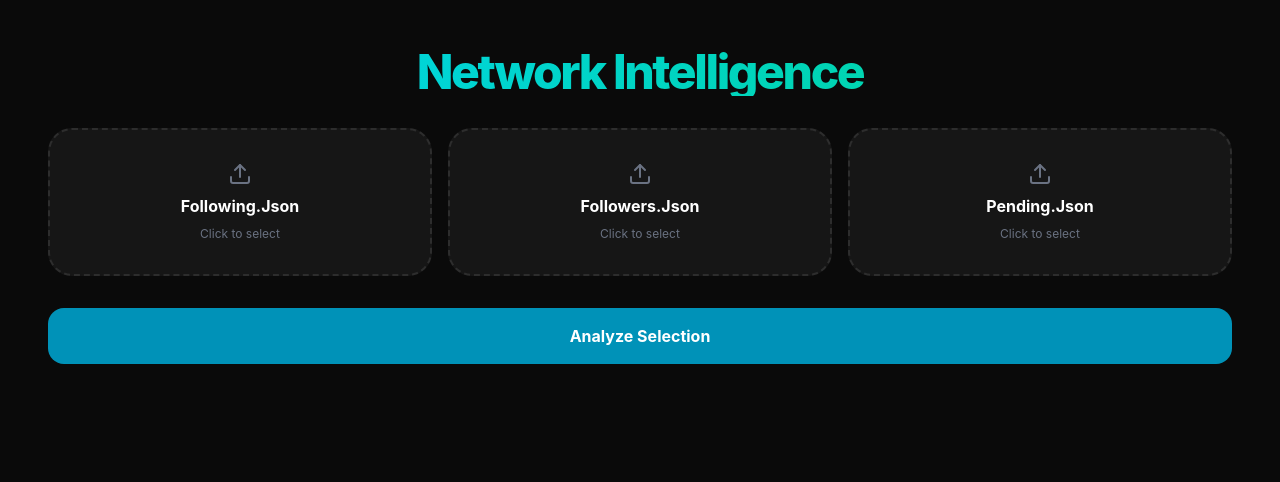
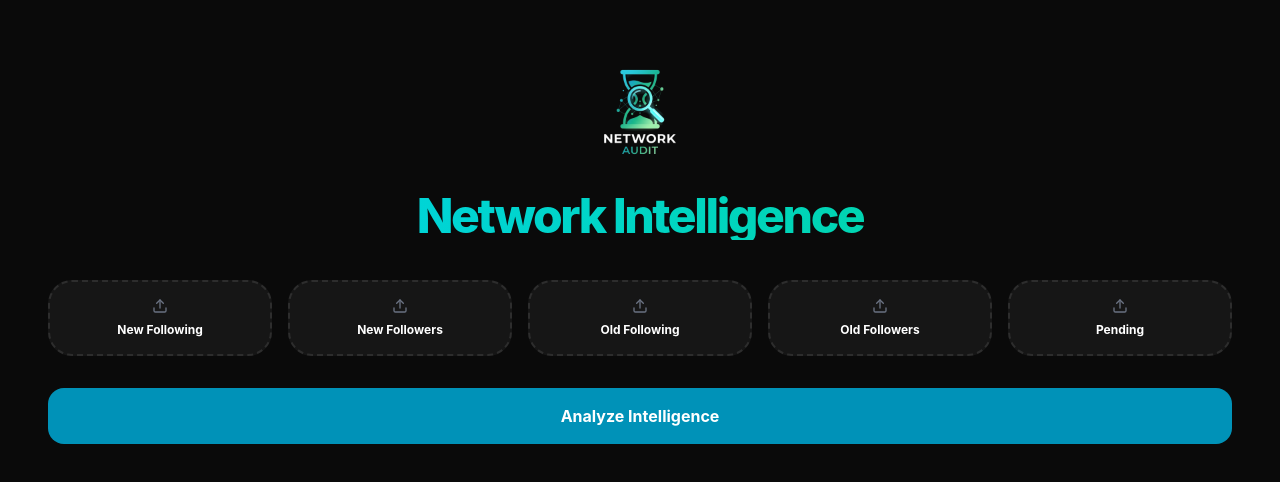
Before and after one commit to Escgot/network-audit, a React (Vite) app: page / in a window 1280 px wide. Shown: the top 482 px of the page. Built offline with nearby package versions, Linux system fonts and the light colour scheme.

Commit message:
add a disconnected users

```diff
--- a/src/App.jsx
+++ b/src/App.jsx
@@ -1,78 +1,56 @@
 import { useState } from 'react';
 import { motion, AnimatePresence } from 'framer-motion';
-import { Upload, Search, Check, Copy, Clock, ArrowUpDown } from 'lucide-react';
+import { Upload, Search, Check, Copy, Clock, ArrowUpDown, History, Users } from 'lucide-react';
 import { PieChart, Pie, Cell, ResponsiveContainer, Tooltip, Legend } from 'recharts';
+import AppLogo from './assets/logo.png';
 
 export default function App() {
-  const [files, setFiles] = useState({ following: null, followers: null, pending: null });
+  const [files, setFiles] = useState({
+    currFollowing: null, currFollowers: null,
+    oldFollowing: null, oldFollowers: null,
+    pending: null
+  });
+
   const [results, setResults] = useState(null);
   const [searchTerm, setSearchTerm] = useState('');
   const [userLinks, setUserLinks] = useState({});
   const [isProcessing, setIsProcessing] = useState(false);
   const [toast, setToast] = useState(null);
 
-  // Sorting state for each card
   const [sortConfig, setSortConfig] = useState({
-    notFollowingBack: 'asc',
-    fans: 'asc',
-    mutuals: 'asc',
-    pending: 'oldest' // Default for pending is oldest first
+    notFollowingBack: { type: 'alpha', dir: 'asc' },
+    stillConnected: { type: 'alpha', dir: 'asc' },
+    disconnected: { type: 'alpha', dir: 'asc' },
+    pending: { type: 'time', dir: 'asc' }
   });
 
   const triggerToast = (msg) => { setToast(msg); setTimeout(() => setToast(null), 3000); };
 
-  const toggleSort = (key) => {
+  const cycleSort = (key) => {
     setSortConfig(prev => ({
       ...prev,
-      [key]: key === 'pending'
-        ? (prev[key] === 'oldest' ? 'newest' : 'oldest')
-        : (prev[key] === 'asc' ? 'desc' : 'asc')
+      [key]: { type: prev[key].type, dir: prev[key].dir === 'asc' ? 'desc' : 'asc' }
     }));
   };
 
-  // Sorting helper
   const getSortedData = (data, key) => {
-    const order = sortConfig[key];
-    if (key === 'pending') {
-      return [...data].sort((a, b) => order === 'oldest' ? a.daysAgo - b.daysAgo : b.daysAgo - a.daysAgo);
-    }
-    return [...data].sort((a, b) => order === 'asc' ? a.localeCompare(b) : b.localeCompare(a));
+    const { type, dir } = sortConfig[key];
+    return [...data].sort((a, b) => {
+      if (type === 'time') return dir === 'asc' ? a.daysAgo - b.daysAgo : b.daysAgo - a.daysAgo;
+      const nameA = a.username || a; const nameB = b.username || b;
+      return dir === 'asc' ? nameA.localeCompare(nameB) : nameB.localeCompare(nameA);
+    });
   };
 
   const processFile = (data, type) => {
-    const tempLinks = { ...userLinks };
     let users = [];
-    if (type === 'following') {
-      const list = data.relationships_following || [];
-      users = list.map(item => {
-        const username = item.title?.toLowerCase();
-        if (username) tempLinks[username] = item.string_list_data?.[0]?.href || '#';
-        return username;
-      });
-    } else if (type === 'followers') {
-      const list = Array.isArray(data) ? data : [];
-      users = list.map(item => {
-        const username = item.string_list_data?.[0]?.value?.toLowerCase();
-        if (username) tempLinks[username] = item.string_list_data?.[0]?.href || '#';
-        return username;
-      });
-    }
-    setUserLinks(prev => ({ ...prev, ...tempLinks }));
+    const list = type.includes('following') ? (data.relationships_following || []) : (Array.isArray(data) ? data : []);
+    users = list.map(item => (item.title || item.string_list_data?.[0]?.value)?.toLowerCase());
     return [...new Set(users.filter(u => u))];
   };
 
-  const processPending = (data) => {
-    return data.map(item => {
-      const username = item.label_values?.find(l => l.label === 'Username')?.value?.toLowerCase();
-      const daysAgo = Math.floor((Date.now() / 1000 - item.timestamp) / 86400);
-      return { username, daysAgo };
-    }).filter(u => u.username);
-  };
-
   const handleProcess = async () => {
-    if (!files.following && !files.followers && !files.pending) return triggerToast('Please upload at least one file.');
     setIsProcessing(true);
-
     const readJson = (file) => new Promise((resolve) => {
       const reader = new FileReader();
       reader.onload = (e) => resolve(JSON.parse(e.target.result));
@@ -81,118 +59,105 @@ export default function App() {
 
     try {
       const newResults = {};
-      if (files.following && files.followers) {
-        const followingData = await readJson(files.following);
-        const followersData = await readJson(files.followers);
-        const followingList = processFile(followingData, 'following');
-        const followersList = processFile(followersData, 'followers');
-        const followingSet = new Set(followingList);
-        const followersSet = new Set(followersList);
 
-        newResults.notFollowingBack = followingList.filter(u => !followersSet.has(u));
-        newResults.fans = followersList.filter(u => !followingSet.has(u));
-        newResults.mutuals = followingList.filter(u => followersSet.has(u));
+      // 1. Process Current Lists
+      const currFollowing = files.currFollowing ? processFile(await readJson(files.currFollowing), 'following') : [];
+      const currFollowers = files.currFollowers ? processFile(await readJson(files.currFollowers), 'followers') : [];
+      const currentCombined = new Set([...currFollowing, ...currFollowers]);
+
+      // 2. Process Old Lists
+      const oldFollowing = files.oldFollowing ? processFile(await readJson(files.oldFollowing), 'following') : [];
+      const oldFollowers = files.oldFollowers ? processFile(await readJson(files.oldFollowers), 'followers') : [];
+      const oldCombined = new Set([...oldFollowing, ...oldFollowers]);
+
+      // 3. Comparisons
+      if (files.currFollowing && files.currFollowers) {
+        newResults.notFollowingBack = currFollowing.filter(u => !currFollowers.includes(u));
       }
+
+      if (files.oldFollowing || files.oldFollowers) {
+        newResults.stillConnected = [...oldCombined].filter(u => currentCombined.has(u));
+        newResults.disconnected = [...oldCombined].filter(u => !currentCombined.has(u));
+      }
+
       if (files.pending) {
         const pendingData = await readJson(files.pending);
-        newResults.pending = processPending(pendingData);
+        newResults.pending = pendingData.map(item => ({
+          username: item.label_values?.find(l => l.label === 'Username')?.value?.toLowerCase(),
+          daysAgo: Math.floor((Date.now() / 1000 - item.timestamp) / 86400)
+        })).filter(u => u.username);
       }
+
       setResults(newResults);
-      triggerToast('Analysis complete!');
+      triggerToast('Comparison complete!');
     } catch (e) { console.error(e); triggerToast('Error parsing JSON.'); }
     finally { setIsProcessing(false); }
   };
 
-  const chartData = results ? [
-    { name: 'Not Following Back', value: (results.notFollowingBack || []).length, color: '#f43f5e' },
-    { name: 'Fans', value: (results.fans || []).length, color: '#06b6d4' },
-    { name: 'Mutuals', value: (results.mutuals || []).length, color: '#10b981' },
-  ].filter(c => c.value > 0) : [];
-
   return (
     <div className="min-h-screen bg-[#0A0A0A] text-white p-6 md:p-12 font-sans">
-      <AnimatePresence>
-        {toast && <motion.div initial={{ opacity: 0 }} animate={{ opacity: 1 }} exit={{ opacity: 0 }} className="fixed top-5 right-5 bg-cyan-600 px-6 py-3 rounded-2xl z-50 flex items-center gap-2"><Check size={18} />{toast}</motion.div>}
-      </AnimatePresence>
+      <div className="text-center space-y-4 mb-10">
+        <img src={AppLogo} alt="Network Audit Logo" className="mx-auto w-32 h-32" />
+        <h1 className="text-5xl font-extrabold tracking-tighter bg-gradient-to-r from-cyan-400 to-emerald-400 bg-clip-text text-transparent">Network Intelligence</h1>
+      </div>
 
-      <div className="max-w-7xl mx-auto space-y-8">
-        <h1 className="text-center text-5xl font-extrabold tracking-tighter bg-gradient-to-r from-cyan-400 to-emerald-400 bg-clip-text text-transparent">Network Intelligence</h1>
-
-        <div className="grid md:grid-cols-3 gap-4">
-          {['following', 'followers', 'pending'].map((type) => (
-            <label key={type} className={`border-2 border-dashed rounded-3xl p-8 bg-white/5 transition-all cursor-pointer text-center ${files[type] ? 'border-emerald-500/50' : 'border-white/10 hover:border-cyan-500'}`}>
-              <input type="file" className="hidden" onChange={(e) => setFiles(prev => ({ ...prev, [type]: e.target.files[0] }))} />
+      <div className="grid md:grid-cols-5 gap-4 max-w-7xl mx-auto">
+        {[
+          { key: 'currFollowing', label: 'New Following' },
+          { key: 'currFollowers', label: 'New Followers' },
+          { key: 'oldFollowing', label: 'Old Following' },
+          { key: 'oldFollowers', label: 'Old Followers' },
+          { key: 'pending', label: 'Pending' }
+        ].map((item) => (
+          <label key={item.key} className={`border-2 border-dashed rounded-3xl p-4 bg-white/5 transition-all cursor-pointer text-center ${files[item.key] ? 'border-emerald-500/50' : 'border-white/10 hover:border-cyan-500'}`}>
+            <input type="file" className="hidden" onChange={(e) => setFiles(prev => ({ ...prev, [item.key]: e.target.files[0] }))} />
             <div className="flex flex-col items-center gap-2">
-                {files[type] ? <Check className="text-emerald-500" /> : <Upload className="text-gray-500" />}
-                <p className="font-bold capitalize">{type}.json</p>
-                <p className="text-xs text-gray-500 truncate max-w-[150px]">{files[type]?.name || 'Click to select'}</p>
+              {files[item.key] ? <Check size={16} className="text-emerald-500" /> : <Upload size={16} className="text-gray-500" />}
+              <p className="font-bold text-xs capitalize">{item.label}</p>
             </div>
           </label>
         ))}
       </div>
 
-        <button onClick={handleProcess} className="w-full py-4 rounded-2xl bg-cyan-600 font-bold hover:bg-cyan-500 transition-all active:scale-[0.99]">Analyze Selection</button>
+      <button onClick={handleProcess} className="max-w-7xl mx-auto w-full mt-8 py-4 rounded-2xl bg-cyan-600 font-bold hover:bg-cyan-500 transition-all">Analyze Intelligence</button>
 
       {results && (
-          <div className="space-y-8">
-            {chartData.length > 0 && (
-              <div className="bg-white/5 p-6 rounded-3xl border border-white/10 h-64 flex items-center justify-center">
-                <ResponsiveContainer width="100%" height="100%">
-                  <PieChart>
-                    <Pie data={chartData} innerRadius={60} outerRadius={80} paddingAngle={5} dataKey="value">
-                      {chartData.map((entry, index) => <Cell key={index} fill={entry.color} />)}
-                    </Pie>
-                    <Tooltip contentStyle={{ backgroundColor: '#000', borderRadius: '12px', border: 'none' }} />
-                    <Legend />
-                  </PieChart>
-                </ResponsiveContainer>
-              </div>
-            )}
-
-            <input type="text" placeholder="Search usernames..." onChange={(e) => setSearchTerm(e.target.value)} className="w-full bg-white/5 border border-white/10 rounded-2xl px-6 py-4 outline-none focus:border-cyan-500" />
-
-            <div className="grid md:grid-cols-4 gap-6">
-              {results.notFollowingBack && <StandardCard title="Not Following Back" id="notFollowingBack" data={getSortedData(results.notFollowingBack.filter(u => u.includes(searchTerm)), 'notFollowingBack')} links={userLinks} color="rose" onSort={() => toggleSort('notFollowingBack')} />}
-              {results.fans && <StandardCard title="Fans" id="fans" data={getSortedData(results.fans.filter(u => u.includes(searchTerm)), 'fans')} links={userLinks} color="cyan" onSort={() => toggleSort('fans')} />}
-              {results.mutuals && <StandardCard title="Mutuals" id="mutuals" data={getSortedData(results.mutuals.filter(u => u.includes(searchTerm)), 'mutuals')} links={userLinks} color="emerald" onSort={() => toggleSort('mutuals')} />}
-              {results.pending && <StandardCard title="Pending" id="pending" data={getSortedData(results.pending.filter(p => p.username.includes(searchTerm.toLowerCase())), 'pending')} links={userLinks} color="purple" isPending={true} onSort={() => toggleSort('pending')} />}
+        <div className="max-w-7xl mx-auto mt-8 space-y-8">
+          <input type="text" placeholder="Search usernames..." onChange={(e) => setSearchTerm(e.target.value)} className="w-full bg-white/5 border border-white/10 rounded-2xl px-6 py-4" />
+          <div className="grid md:grid-cols-4 gap-4">
+            {results.stillConnected && <StandardCard title="Still Connected" data={getSortedData(results.stillConnected.filter(u => u.includes(searchTerm)), 'stillConnected')} sort={sortConfig.stillConnected} onSort={() => cycleSort('stillConnected')} color="emerald" />}
+            {results.disconnected && <StandardCard title="Disconnected" data={getSortedData(results.disconnected.filter(u => u.includes(searchTerm)), 'disconnected')} sort={sortConfig.disconnected} onSort={() => cycleSort('disconnected')} color="rose" />}
+            {results.notFollowingBack && <StandardCard title="Not Following Back" data={getSortedData(results.notFollowingBack.filter(u => u.includes(searchTerm)), 'notFollowingBack')} sort={sortConfig.notFollowingBack} onSort={() => cycleSort('notFollowingBack')} color="orange" />}
+            {results.pending && <StandardCard title="Pending" data={getSortedData(results.pending.filter(p => p.username.includes(searchTerm.toLowerCase())), 'pending')} sort={sortConfig.pending} onSort={() => cycleSort('pending')} color="purple" isPending={true} />}
           </div>
         </div>
       )}
     </div>
-    </div>
   );
 }
 
-function StandardCard({ title, data, links, color, isPending, onSort }) {
+function StandardCard({ title, data, color, isPending, sort, onSort }) {
   const styles = {
     rose: "bg-rose-500/10 text-rose-400 border-rose-500/20",
-    cyan: "bg-cyan-500/10 text-cyan-400 border-cyan-500/20",
     emerald: "bg-emerald-500/10 text-emerald-400 border-emerald-500/20",
-    purple: "bg-purple-500/10 text-purple-400 border-purple-500/20"
+    purple: "bg-purple-500/10 text-purple-400 border-purple-500/20",
+    orange: "bg-orange-500/10 text-orange-400 border-orange-500/20"
   };
-
   return (
     <div className={`border rounded-3xl p-6 h-[500px] flex flex-col ${styles[color]}`}>
       <div className="mb-4 font-bold text-lg flex items-center justify-between">
-        <div className="flex items-center gap-2">
-          {title} <span className="text-xs opacity-50 bg-white/10 px-2 py-1 rounded-full">{data.length}</span>
-        </div>
-        <button onClick={onSort} className="p-1.5 rounded-lg hover:bg-white/10 transition-colors"><ArrowUpDown size={14} className="opacity-70" /></button>
+        <div className="flex items-center gap-2">{title} <span className="text-xs opacity-50 bg-white/10 px-2 py-1 rounded-full">{data.length}</span></div>
+        <button onClick={onSort} className="bg-white/5 hover:bg-white/10 px-2 py-1 rounded-lg text-[10px] uppercase">
+          {sort.dir === 'asc' ? 'A-Z' : 'Z-A'} <ArrowUpDown size={10} />
+        </button>
       </div>
       <div className="flex-1 overflow-y-auto pr-2 custom-scrollbar space-y-2">
         {data.map((item, i) => {
           const username = isPending ? item.username : item;
           return (
-            <div key={i} className="flex justify-between items-center bg-white/5 p-3 rounded-xl hover:bg-white/10 transition-all group">
-              <a href={links[username] || `https://instagram.com/${username}`} target="_blank" className="text-sm truncate mr-2">@{username}</a>
-              {isPending ? (
-                <div className={`text-[10px] flex items-center gap-1 px-2 py-1 rounded ${item.daysAgo > 365 ? 'bg-rose-500/20 text-rose-400' : 'opacity-50'}`}>
-                  <Clock size={10} /> {item.daysAgo}d
-                </div>
-              ) : (
-                <button onClick={() => navigator.clipboard.writeText(username)} className="opacity-0 group-hover:opacity-100 transition-opacity"><Copy size={14} /></button>
-              )}
+            <div key={i} className="flex justify-between items-center bg-white/5 p-3 rounded-xl hover:bg-white/10 transition-all">
+              <span className="text-sm truncate mr-2">@{username}</span>
+              {isPending && <div className="text-[10px] opacity-50"><Clock size={10} /> {item.daysAgo}d</div>}
             </div>
           );
         })}
```
Lines whose indentation alone changed are shown as unchanged.
